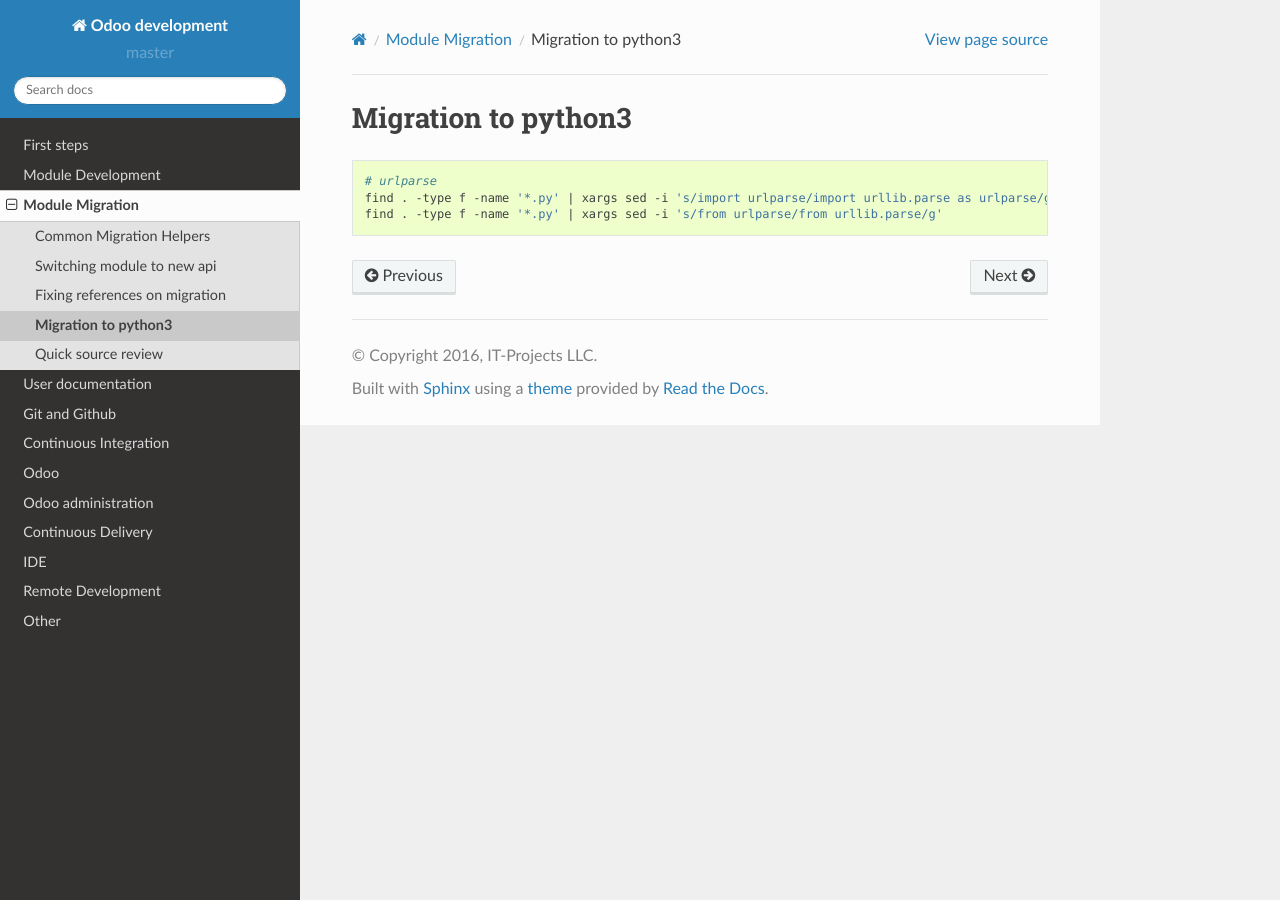
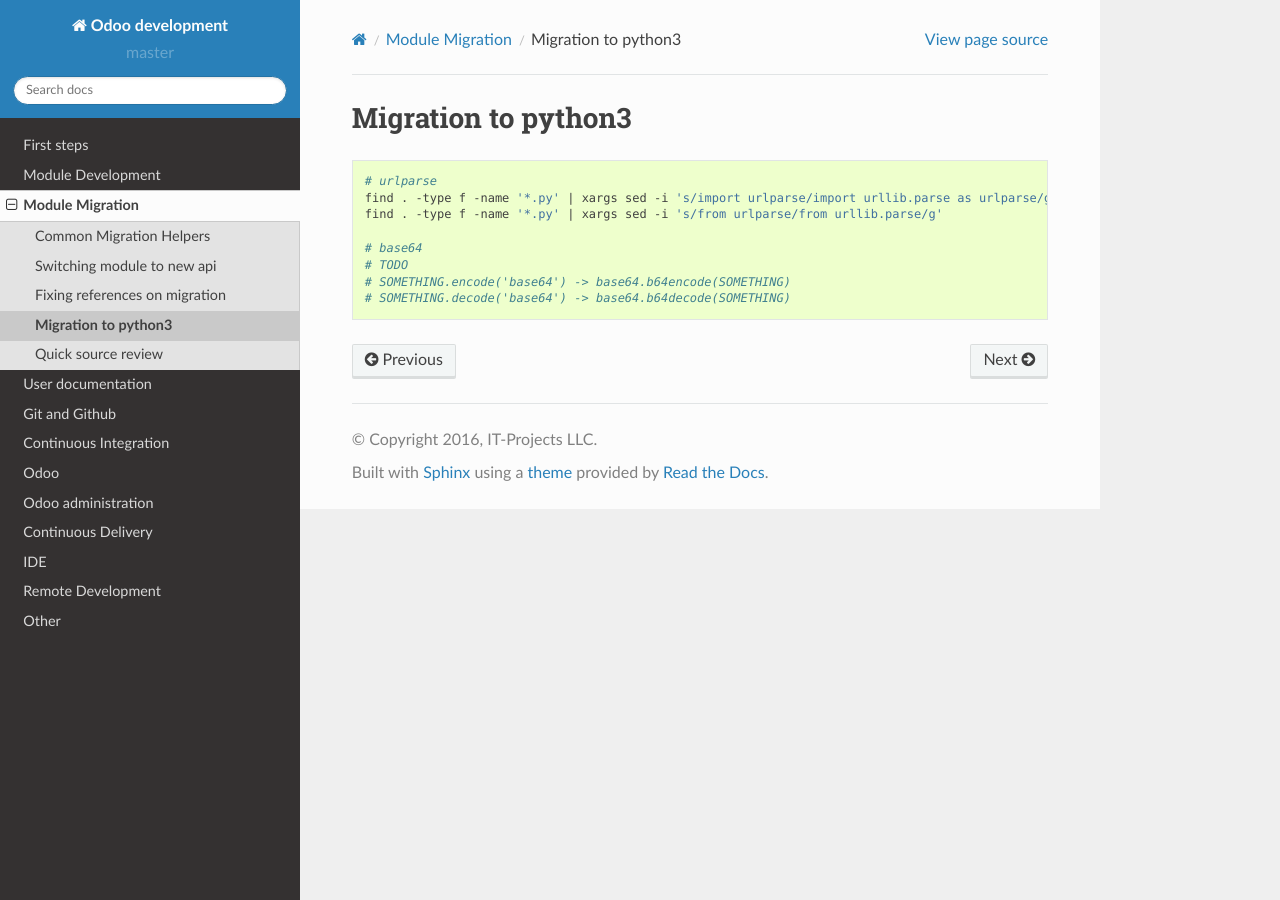
Before and after one commit to itpp-labs/odoo-development, a Sphinx documentation site: the page built from docs/migration/python3.rst, in a window 1280 px wide. Built offline with Sphinx 7.4.7 and the Read the Docs theme 2.0.0, drawn with Linux system fonts in a browser that asks for light colours; pages that are not in the unit, such as notebooks, are missing from menus.

Commit message:
Update python3.rst

```diff
--- a/docs/migration/python3.rst
+++ b/docs/migration/python3.rst
@@ -7,3 +7,8 @@
     # urlparse
     find . -type f -name '*.py' | xargs sed -i 's/import urlparse/import urllib.parse as urlparse/g'
     find . -type f -name '*.py' | xargs sed -i 's/from urlparse/from urllib.parse/g'
+
+    # base64
+    # TODO
+    # SOMETHING.encode('base64') -> base64.b64encode(SOMETHING)
+    # SOMETHING.decode('base64') -> base64.b64decode(SOMETHING)
```
